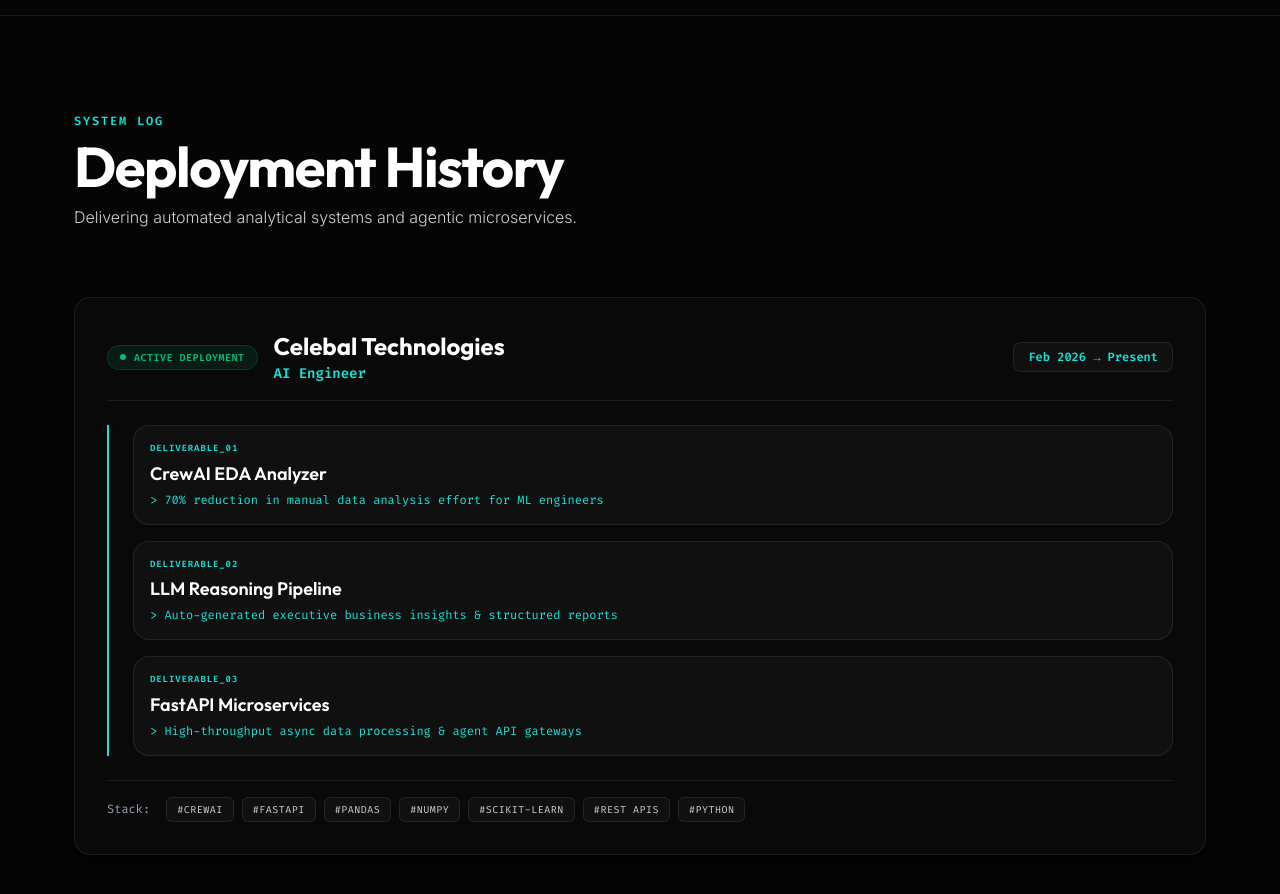
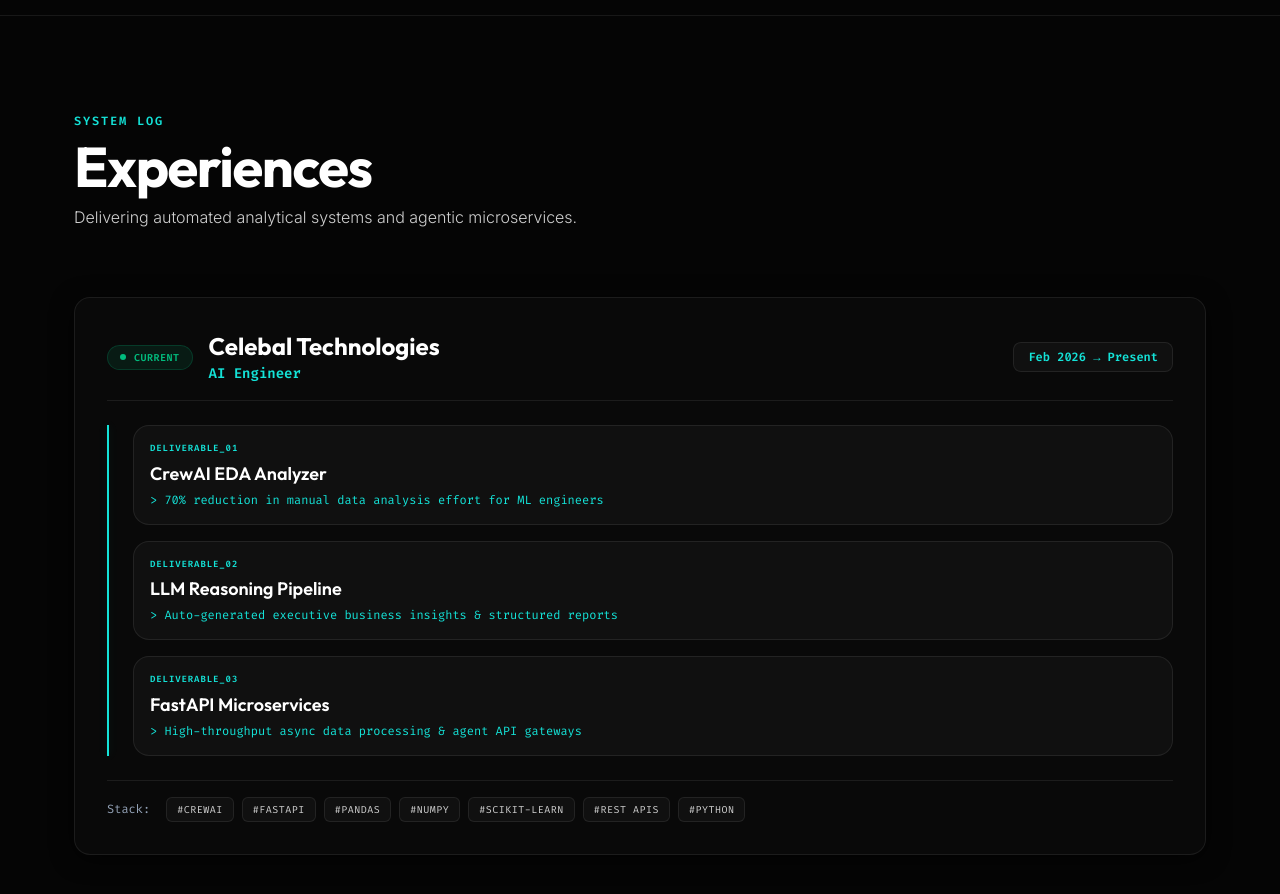
Before and after one commit to hariom-dhakar/portfolio, a React (Vite) app: page / in a window 1280 px wide. Shown: the part 1940-2834 px from the top of the page. Built offline with nearby package versions, Linux system fonts and the light colour scheme.

Commit message:
refactor(icons): consolidate brand icons, add font preloads, and remove unused svg

```diff
--- a/index.html
+++ b/index.html
@@ -10,6 +10,7 @@
     <!-- Preconnect & Font Optimizations -->
     <link rel="preconnect" href="https://fonts.googleapis.com" />
     <link rel="preconnect" href="https://fonts.gstatic.com" crossorigin />
+    <link rel="preload" as="style" href="https://fonts.googleapis.com/css2?family=Fira+Code:wght@400;500;600&family=Inter:ital,wght@0,300;0,400;0,500;0,600;0,700;1,400&family=Outfit:wght@400;500;600;700;800&display=swap" />
     <link rel="stylesheet" href="https://fonts.googleapis.com/css2?family=Fira+Code:wght@400;500;600&family=Inter:ital,wght@0,300;0,400;0,500;0,600;0,700;1,400&family=Outfit:wght@400;500;600;700;800&display=swap" />
 
     <!-- Meta Descriptions & SEO -->
--- a/src/components/icons.tsx
+++ b/src/components/icons.tsx
@@ -1,17 +1 @@
-import type { SVGProps } from 'react';
-
-export function GithubIcon(props: SVGProps<SVGSVGElement>) {
-  return (
-    <svg viewBox="0 0 24 24" fill="currentColor" {...props}>
-      <path d="M12 0c-6.626 0-12 5.373-12 12 0 5.302 3.438 9.8 8.207 11.387.599.111.793-.261.793-.577v-2.234c-3.338.726-4.033-1.416-4.033-1.416-.546-1.387-1.333-1.756-1.333-1.756-1.089-.745.083-.729.083-.729 1.205.084 1.839 1.237 1.839 1.237 1.07 1.834 2.807 1.304 3.492.997.107-.775.418-1.305.762-1.604-2.665-.305-5.467-1.334-5.467-5.931 0-1.311.469-2.381 1.236-3.221-.124-.303-.535-1.524.117-3.176 0 0 1.008-.322 3.301 1.23.957-.266 1.983-.399 3.003-.404 1.02.005 2.047.138 3.006.404 2.291-1.552 3.297-1.23 3.297-1.23.653 1.653.242 2.874.118 3.176.77.84 1.235 1.911 1.235 3.221 0 4.609-2.807 5.624-5.479 5.921.43.372.823 1.102.823 2.222v3.293c0 .319.192.694.801.576 4.765-1.589 8.199-6.086 8.199-11.386 0-6.627-5.373-12-12-12z"/>
-    </svg>
-  );
-}
-
-export function LinkedinIcon(props: SVGProps<SVGSVGElement>) {
-  return (
-    <svg viewBox="0 0 24 24" fill="currentColor" {...props}>
-      <path d="M20.447 20.452h-3.554v-5.569c0-1.328-.027-3.037-1.852-3.037-1.853 0-2.136 1.445-2.136 2.939v5.667H9.351V9h3.414v1.561h.046c.477-.9 1.637-1.85 3.37-1.85 3.601 0 4.267 2.37 4.267 5.455v6.286zM5.337 7.433c-1.144 0-2.063-.926-2.063-2.065 0-1.138.92-2.063 2.063-2.063 1.14 0 2.064.925 2.064 2.063 0 1.139-.925 2.065-2.064 2.065zm1.782 13.019H3.555V9h3.564v11.452zM22.225 0H1.771C.792 0 0 .774 0 1.729v20.542C0 23.227.792 24 1.771 24h20.451C23.2 24 24 23.227 24 22.271V1.729C24 .774 23.2 0 22.222 0h.003z"/>
-    </svg>
-  );
-}
+export { GithubIcon, LinkedinIcon } from './icons/TechLogos';
--- a/src/components/icons/TechLogos.tsx
+++ b/src/components/icons/TechLogos.tsx
@@ -81,3 +81,15 @@
     <path d="M12 1.5l10.5 6v9L12 22.5 1.5 16.5v-9L12 1.5zm0 3.2L4.5 9 12 13.3 19.5 9 12 4.7z"/>
   </svg>
 );
+
+export const GithubIcon: React.FC<LogoProps> = ({ className = "w-5 h-5" }) => (
+  <svg className={className} viewBox="0 0 24 24" fill="currentColor">
+    <path d="M12 0c-6.626 0-12 5.373-12 12 0 5.302 3.438 9.8 8.207 11.387.599.111.793-.261.793-.577v-2.234c-3.338.726-4.033-1.416-4.033-1.416-.546-1.387-1.333-1.756-1.333-1.756-1.089-.745.083-.729.083-.729 1.205.084 1.839 1.237 1.839 1.237 1.07 1.834 2.807 1.304 3.492.997.107-.775.418-1.305.762-1.604-2.665-.305-5.467-1.334-5.467-5.931 0-1.311.469-2.381 1.236-3.221-.124-.303-.535-1.524.117-3.176 0 0 1.008-.322 3.301 1.23.957-.266 1.983-.399 3.003-.404 1.02.005 2.047.138 3.006.404 2.291-1.552 3.297-1.23 3.297-1.23.653 1.653.242 2.874.118 3.176.77.84 1.235 1.911 1.235 3.221 0 4.609-2.807 5.624-5.479 5.921.43.372.823 1.102.823 2.222v3.293c0 .319.192.694.801.576 4.765-1.589 8.199-6.086 8.199-11.386 0-6.627-5.373-12-12-12z"/>
+  </svg>
+);
+
+export const LinkedinIcon: React.FC<LogoProps> = ({ className = "w-5 h-5" }) => (
+  <svg className={className} viewBox="0 0 24 24" fill="currentColor">
+    <path d="M20.447 20.452h-3.554v-5.569c0-1.328-.027-3.037-1.852-3.037-1.853 0-2.136 1.445-2.136 2.939v5.667H9.351V9h3.414v1.561h.046c.477-.9 1.637-1.85 3.37-1.85 3.601 0 4.267 2.37 4.267 5.455v6.286zM5.337 7.433c-1.144 0-2.063-.926-2.063-2.065 0-1.138.92-2.063 2.063-2.063 1.14 0 2.064.925 2.064 2.063 0 1.139-.925 2.065-2.064 2.065zm1.782 13.019H3.555V9h3.564v11.452zM22.225 0H1.771C.792 0 0 .774 0 1.729v20.542C0 23.227.792 24 1.771 24h20.451C23.2 24 24 23.227 24 22.271V1.729C24 .774 23.2 0 22.222 0h.003z"/>
+  </svg>
+);
--- a/src/features/experience/Experience.tsx
+++ b/src/features/experience/Experience.tsx
@@ -73,7 +73,7 @@
             </m.span>
 
             <m.h2 variants={itemVariants} className="section-title">
-              Deployment History
+              Experiences
             </m.h2>
 
             <m.p variants={itemVariants} className="section-description">
@@ -91,7 +91,7 @@
               <div className="flex flex-col md:flex-row md:items-center gap-4">
                 <span className="inline-flex items-center gap-2 px-3 py-1 rounded-full bg-emerald-500/10 text-emerald-500 font-mono text-[10px] tracking-wider border border-emerald-500/20 uppercase w-fit font-bold">
                   <span className="w-1.5 h-1.5 rounded-full bg-emerald-500" />
-                  Active Deployment
+                  Current
                 </span>
 
                 <div>
```
